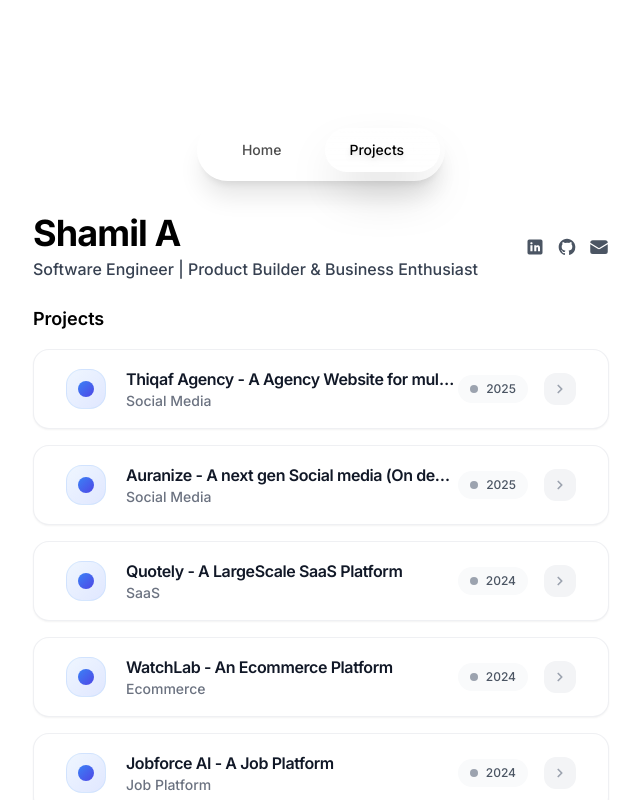
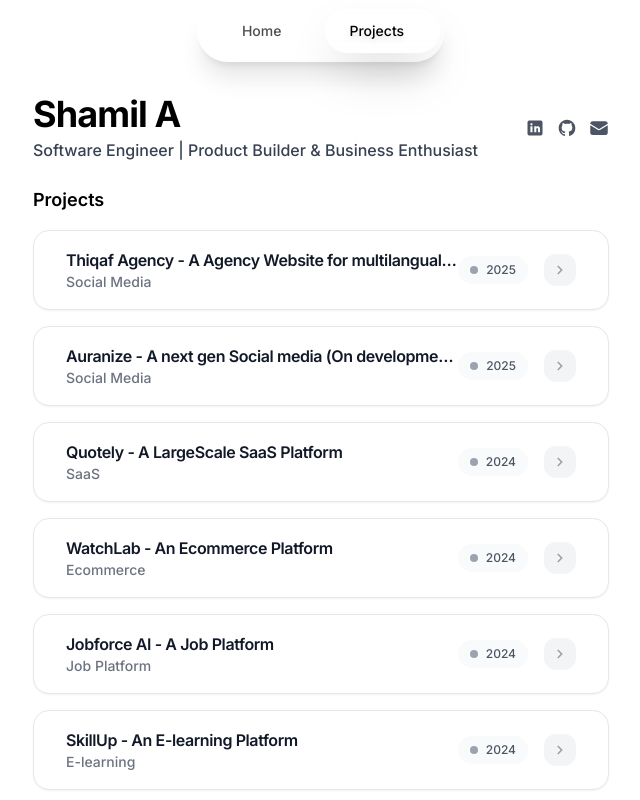
Before and after one commit to Shaamiilll/Shamil-Nextjs-Portfolio, a Next.js app: page / in a window 1280 px wide. Both pictures are taken after a click on the button "Projects". Shown: the top 800 px of the page, without its empty margins (319-959 px from the left). Built offline with nearby package versions, Linux system fonts and the light colour scheme.

Commit message:
Refactor DynamicProjectCard to remove unused props and simplify rendering; update ProjectsPage to clean up source code links and enhance project card rendering

```diff
--- a/src/components/DynamicProjectCard.tsx
+++ b/src/components/DynamicProjectCard.tsx
@@ -1,8 +1,5 @@
-// File: src/components/DynamicProjectCard.tsx
 import React, { useState, useEffect } from "react";
-import { motion, AnimatePresence } from "framer-motion";
 
-// Define the project interface
 interface Project {
   id: string;
   title: string;
@@ -15,13 +12,11 @@ interface Project {
   category: string;
 }
 
-// Define the props interface
 interface DynamicProjectCardProps {
   project: Project;
-  delay: number;
 }
 
-const DynamicProjectCard: React.FC<DynamicProjectCardProps> = ({ project, delay }) => {
+const DynamicProjectCard: React.FC<DynamicProjectCardProps> = ({ project }) => {
   const [isExpanded, setIsExpanded] = useState(false);
   const [isMobile, setIsMobile] = useState(false);
 
@@ -35,7 +30,6 @@ const DynamicProjectCard: React.FC<DynamicProjectCardProps> = ({ project, delay
     return () => window.removeEventListener('resize', checkMobile);
   }, []);
 
-  // Lock body scroll when expanded
   useEffect(() => {
     if (isExpanded) {
       document.body.style.overflow = 'hidden';
@@ -47,54 +41,25 @@ const DynamicProjectCard: React.FC<DynamicProjectCardProps> = ({ project, delay
     };
   }, [isExpanded]);
 
-  // Buttery smooth easing (Apple's standard cubic-bezier(0.25, 0.1, 0.25, 1))
-  const smoothEase: [number, number, number, number] = [0.25, 0.1, 0.25, 1];
-  const smoothTransition = { duration: 0.3, ease: smoothEase };
-
   return (
-    <motion.div
-      initial={{ opacity: 0, y: 20 }}
-      animate={{ opacity: 1, y: 0 }}
-      transition={{ delay, duration: 0.6, ease: smoothEase }}
-      className="relative"
-    >
-      <motion.div
-        layout
+    <div className="relative">
+      <div
         className={`
-          rounded-2xl cursor-pointer overflow-hidden transition-all duration-300
+          rounded-2xl cursor-pointer overflow-hidden
           ${isExpanded
-            ? `fixed z-50 bg-white/98 backdrop-blur-xl border border-gray-200/60 shadow-2xl
+            ? `fixed z-50 bg-white border border-gray-200 shadow-2xl
                ${isMobile
                  ? 'inset-4 top-8 bottom-8'
                  : 'inset-8 md:inset-16'
                }`
-            : 'relative h-16 sm:h-20 bg-white border border-gray-200/60 shadow-sm hover:shadow-md'
+            : 'relative h-16 sm:h-20 bg-white border border-gray-200 shadow-sm hover:shadow-md'
           }
         `}
         onClick={() => setIsExpanded(!isExpanded)}
-        transition={{
-          duration: 0.3,
-          ease: smoothEase,
-          layout: {
-            duration: 0.3,
-            ease: smoothEase
-          }
-        }}
       >
-        {/* Collapsed State */}
-        <AnimatePresence>
         {!isExpanded && (
-            <motion.div
-              initial={{ opacity: 1 }}
-              exit={{ opacity: 0 }}
-              transition={smoothTransition}
-              className="flex items-center justify-between h-full px-4 sm:px-6 md:px-8 py-3 sm:py-4"
-            >
+          <div className="flex items-center justify-between h-full px-4 sm:px-6 md:px-8 py-3 sm:py-4">
             <div className="flex items-center space-x-3 sm:space-x-5 min-w-0 flex-1">
-                <div className="w-8 h-8 sm:w-10 sm:h-10 bg-gradient-to-br from-blue-50 to-indigo-100 rounded-xl sm:rounded-2xl flex items-center justify-center border border-blue-200/50 flex-shrink-0">
-                  <div className="w-3 h-3 sm:w-4 sm:h-4 bg-gradient-to-br from-blue-500 to-indigo-600 rounded-md sm:rounded-lg"></div>
-                </div>
-
               <div className="flex flex-col min-w-0 flex-1">
                 <h3 className="text-gray-900 font-semibold text-sm sm:text-base tracking-tight truncate">
                   {project.title}
@@ -114,21 +79,11 @@ const DynamicProjectCard: React.FC<DynamicProjectCardProps> = ({ project, delay
                 </svg>
               </div>
             </div>
-            </motion.div>
+          </div>
         )}
-        </AnimatePresence>
 
-        {/* Expanded State */}
-        <AnimatePresence>
         {isExpanded && (
-            <motion.div
-              initial={{ opacity: 0 }}
-              animate={{ opacity: 1 }}
-              exit={{ opacity: 0 }}
-              transition={smoothTransition}
-              className="p-4 sm:p-6 md:p-8 h-full flex flex-col overflow-y-auto"
-            >
-              {/* Header */}
+          <div className="p-4 sm:p-6 md:p-8 h-full flex flex-col overflow-y-auto">
             <div className="flex items-start justify-between mb-6 sm:mb-8 flex-shrink-0">
               <div className="flex items-center space-x-3 sm:space-x-4 min-w-0 flex-1 pr-4">
                 <div className="w-10 h-10 sm:w-12 sm:h-12 bg-gradient-to-br from-blue-50 to-indigo-100 rounded-xl sm:rounded-2xl flex items-center justify-center border border-blue-200/50 flex-shrink-0">
@@ -157,20 +112,16 @@ const DynamicProjectCard: React.FC<DynamicProjectCardProps> = ({ project, delay
               </button>
             </div>
 
-              {/* Content */}
             <div className="flex-1 grid grid-cols-1 lg:grid-cols-2 gap-6 sm:gap-8 min-h-0">
-                {/* Left Column - Visual Content */}
               <div className="space-y-4 sm:space-y-6">
-                  {/* Main Image/Preview */}
-                  <div className="relative">
                 {project.image ? (
-                      <div className="bg-gradient-to-br from-gray-50 to-gray-100 rounded-xl sm:rounded-2xl overflow-hidden aspect-video border border-gray-200/60 shadow-sm">
+                  <div className="bg-gradient-to-br from-gray-50 to-gray-100 rounded-xl sm:rounded-2xl overflow-hidden aspect-video border border-gray-200 shadow-sm">
                     <img src={project.image} alt={project.title} className="w-full h-full object-cover" />
                   </div>
                 ) : (
-                      <div className="bg-gradient-to-br from-gray-50 to-gray-100 rounded-xl sm:rounded-2xl aspect-video flex items-center justify-center border border-gray-200/60">
+                  <div className="bg-gradient-to-br from-gray-50 to-gray-100 rounded-xl sm:rounded-2xl aspect-video flex items-center justify-center border border-gray-200">
                     <div className="text-center">
-                          <div className="w-12 h-12 sm:w-16 sm:h-16 bg-white rounded-xl sm:rounded-2xl mx-auto mb-3 sm:mb-4 flex items-center justify-center shadow-sm border border-gray-200/60">
+                      <div className="w-12 h-12 sm:w-16 sm:h-16 bg-white rounded-xl sm:rounded-2xl mx-auto mb-3 sm:mb-4 flex items-center justify-center shadow-sm border border-gray-200">
                         <svg
                           width="20"
                           height="20"
@@ -199,9 +150,7 @@ const DynamicProjectCard: React.FC<DynamicProjectCardProps> = ({ project, delay
                     </div>
                   </div>
                 )}
-                  </div>
 
-                  {/* Quick Stats */}
                 <div className="grid grid-cols-3 gap-3 sm:gap-4">
                   <div className="bg-gradient-to-br from-blue-50 to-blue-100 rounded-lg sm:rounded-xl p-3 sm:p-4 text-center border border-blue-200/50">
                     <div className="text-lg sm:text-xl font-bold text-blue-600 mb-1">{project.technologies.length}</div>
@@ -218,22 +167,19 @@ const DynamicProjectCard: React.FC<DynamicProjectCardProps> = ({ project, delay
                 </div>
               </div>
 
-                {/* Right Column - Details */}
               <div className="space-y-4 sm:space-y-6">
-                  {/* About Section */}
                 <div>
                   <h2 className="text-gray-900 font-bold text-base sm:text-lg mb-2 sm:mb-3">About</h2>
                   <p className="text-gray-600 text-sm sm:text-base leading-relaxed">{project.description}</p>
                 </div>
 
-                  {/* Technologies Section */}
                 <div>
                   <h2 className="text-gray-900 font-bold text-base sm:text-lg mb-3 sm:mb-4">Technologies</h2>
                   <div className="flex flex-wrap gap-2">
                     {project.technologies.map((tech, index) => (
                       <span
                         key={index}
-                          className="px-2.5 sm:px-3 py-1 sm:py-1.5 bg-gradient-to-r from-gray-50 to-gray-100 text-gray-700 text-xs sm:text-sm font-medium rounded-md sm:rounded-lg border border-gray-200/60"
+                        className="px-2.5 sm:px-3 py-1 sm:py-1.5 bg-gradient-to-r from-gray-50 to-gray-100 text-gray-700 text-xs sm:text-sm font-medium rounded-md sm:rounded-lg border border-gray-200"
                       >
                         {tech}
                       </span>
@@ -241,7 +187,6 @@ const DynamicProjectCard: React.FC<DynamicProjectCardProps> = ({ project, delay
                   </div>
                 </div>
 
-                  {/* Action Buttons */}
                 <div className="space-y-2 sm:space-y-3 pt-2 sm:pt-4">
                   {project.liveLink && (
                     <a
@@ -249,7 +194,7 @@ const DynamicProjectCard: React.FC<DynamicProjectCardProps> = ({ project, delay
                       target="_blank"
                       rel="noopener noreferrer"
                       onClick={(e) => e.stopPropagation()}
-                        className="w-full bg-gradient-to-r from-blue-600 to-indigo-600 text-white font-semibold py-2.5 sm:py-3 px-4 rounded-lg sm:rounded-xl text-sm text-center block hover:from-blue-700 hover:to-indigo-700 transition-all duration-200"
+                      className="w-full bg-gradient-to-r from-blue-600 to-indigo-600 text-white font-semibold py-2.5 sm:py-3 px-4 rounded-lg sm:rounded-xl text-sm text-center block hover:from-blue-700 hover:to-indigo-700 transition-colors"
                     >
                       <div className="flex items-center justify-center space-x-2">
                         <svg width="14" height="14" viewBox="0 0 24 24" fill="none" className="sm:w-4 sm:h-4">
@@ -266,7 +211,7 @@ const DynamicProjectCard: React.FC<DynamicProjectCardProps> = ({ project, delay
                       target="_blank"
                       rel="noopener noreferrer"
                       onClick={(e) => e.stopPropagation()}
-                        className="w-full bg-white text-gray-700 font-semibold py-2.5 sm:py-3 px-4 rounded-lg sm:rounded-xl text-sm text-center block border-2 border-gray-200 hover:border-gray-300 hover:bg-gray-50 transition-all duration-200"
+                      className="w-full bg-white text-gray-700 font-semibold py-2.5 sm:py-3 px-4 rounded-lg sm:rounded-xl text-sm text-center block border-2 border-gray-200 hover:border-gray-300 hover:bg-gray-50 transition-colors"
                     >
                       <div className="flex items-center justify-center space-x-2">
                         <svg width="14" height="14" viewBox="0 0 24 24" fill="none" className="sm:w-4 sm:h-4">
@@ -279,25 +224,17 @@ const DynamicProjectCard: React.FC<DynamicProjectCardProps> = ({ project, delay
                 </div>
               </div>
             </div>
-            </motion.div>
+          </div>
         )}
-        </AnimatePresence>
-      </motion.div>
+      </div>
 
-      {/* Backdrop when expanded */}
-      <AnimatePresence>
       {isExpanded && (
-          <motion.div
-            initial={{ opacity: 0 }}
-            animate={{ opacity: 1 }}
-            exit={{ opacity: 0 }}
-            transition={smoothTransition}
-            className="fixed inset-0 bg-black/20 backdrop-blur-md z-40"
+        <div
+          className="fixed inset-0 bg-black/20 backdrop-blur-sm z-40"
           onClick={() => setIsExpanded(false)}
         />
       )}
-      </AnimatePresence>
-    </motion.div>
+    </div>
   );
 };
 
--- a/src/components/ProjectsPage.tsx
+++ b/src/components/ProjectsPage.tsx
@@ -1,6 +1,4 @@
-// File: components/ProjectsPage.js
 import React from "react";
-import { motion } from "framer-motion";
 import ProjectCard from "./DynamicProjectCard";
 
 const ProjectsPage = () => {
@@ -14,7 +12,6 @@ const ProjectsPage = () => {
       year: "2025",
       category: "Social Media",
       liveLink: "https://www.thiqafagency.com",
-      // sourceCode: "https://github.com/username/auranize", // Added source code link
       image: "/images/auranize.png",
     },
     {
@@ -26,7 +23,6 @@ const ProjectsPage = () => {
       year: "2025",
       category: "Social Media",
       liveLink: "https://www.auranize.com",
-      // sourceCode: "https://github.com/username/auranize", // Added source code link
       image: "/images/auranize.png",
     },
     {
@@ -38,7 +34,7 @@ const ProjectsPage = () => {
       year: "2024",
       category: "SaaS",
       liveLink: "https://quotely.shop",
-      sourceCode: "https://github.com/quotely-co/server", // Added source code link
+      sourceCode: "https://github.com/quotely-co/server",
       image: "/images/qotely.png",
     },
     {
@@ -50,7 +46,7 @@ const ProjectsPage = () => {
       year: "2024",
       category: "Ecommerce",
       liveLink: "https://watchlab.in",
-      sourceCode: "https://github.com/watchlab-co/backend", // Added source code link
+      sourceCode: "https://github.com/watchlab-co/backend",
       image: "/images/watchlab.png",
     },
     {
@@ -62,7 +58,7 @@ const ProjectsPage = () => {
       year: "2024",
       category: "Job Platform",
       liveLink: "https://shamil-jobforce.vercel.app/login",
-      sourceCode: "https://github.com/Shaamiilll/Jobsforce", // Added source code link
+      sourceCode: "https://github.com/Shaamiilll/Jobsforce",
       image: "/images/jobforce.png",
     },
     {
@@ -74,7 +70,7 @@ const ProjectsPage = () => {
       year: "2024",
       category: "E-learning",
       liveLink: "",
-      sourceCode: "https://github.com/Shaamiilll/Skillup-E-learning", // Added source code link
+      sourceCode: "https://github.com/Shaamiilll/Skillup-E-learning",
       image: "/images/not-found.png",
     },
     {
@@ -86,39 +82,26 @@ const ProjectsPage = () => {
       year: "2023",
       category: "Ecommerce",
       liveLink: "",
-      sourceCode: "https://github.com/Shaamiilll/Infinity-Ecommerce", // Added source code link
+      sourceCode: "https://github.com/Shaamiilll/Infinity-Ecommerce",
       image: "/images/not-found.png",
     },
-
   ];
 
   return (
-    <motion.div
-      initial={{ opacity: 0 }}
-      animate={{ opacity: 1 }}
-      exit={{ opacity: 0 }}
-      transition={{ duration: 0.3 }}
-      className="absolute w-full mt-6 mb-8"
-    >
-      <motion.h2
-        initial={{ opacity: 0, y: 10 }}
-        animate={{ opacity: 1, y: 0 }}
-        transition={{ delay: 0.1, duration: 0.4 }}
-        className="font-semibold text-base sm:text-lg mb-4"
-      >
+    <div className="w-full mt-6 mb-8">
+      <h2 className="font-semibold text-base sm:text-lg mb-4">
         Projects
-      </motion.h2>
+      </h2>
 
       <div className="space-y-4">
-        {projects.map((project, index) => (
+        {projects.map((project) => (
           <ProjectCard
-            key={index}
+            key={project.id}
             project={project}
-            delay={0.2 + index * 0.1}
           />
         ))}
       </div>
-    </motion.div>
+    </div>
   );
 };
 
```
Lines whose indentation alone changed are shown as unchanged.
